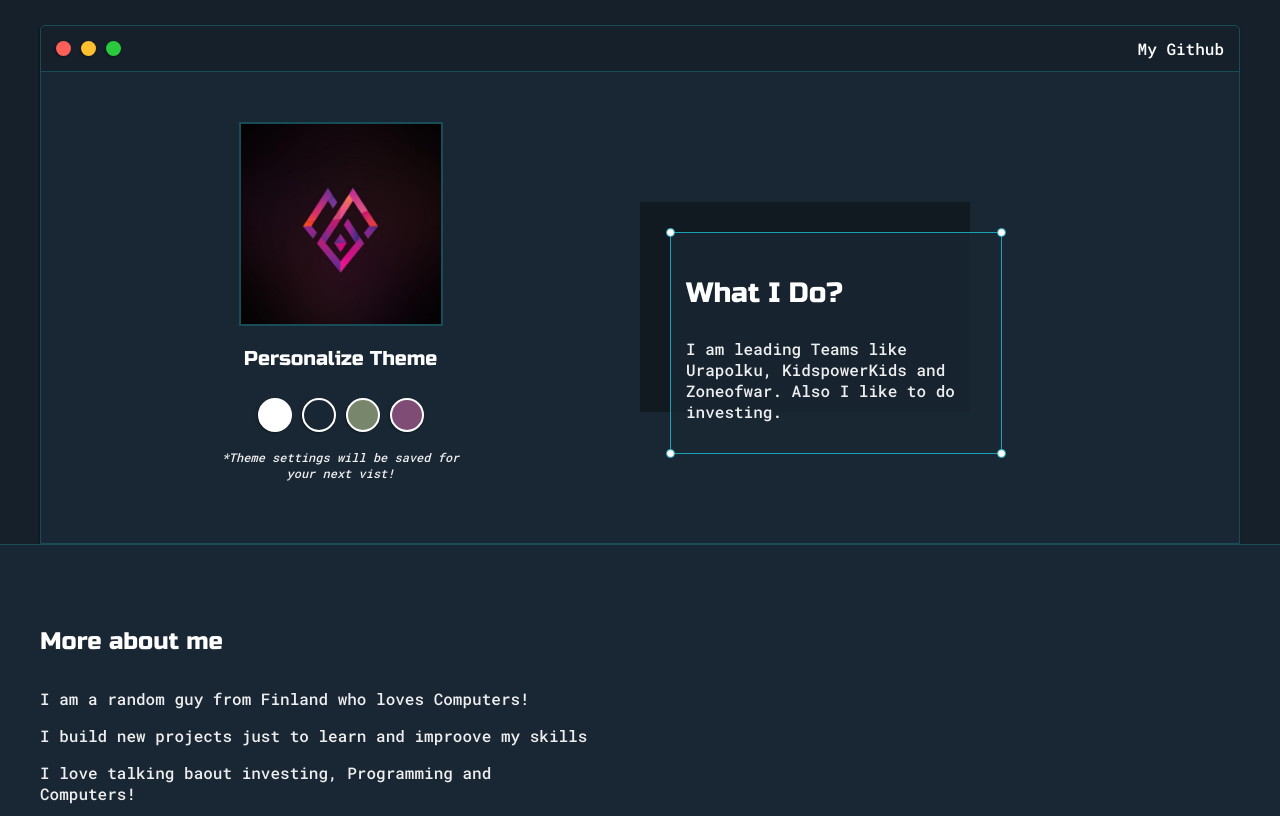
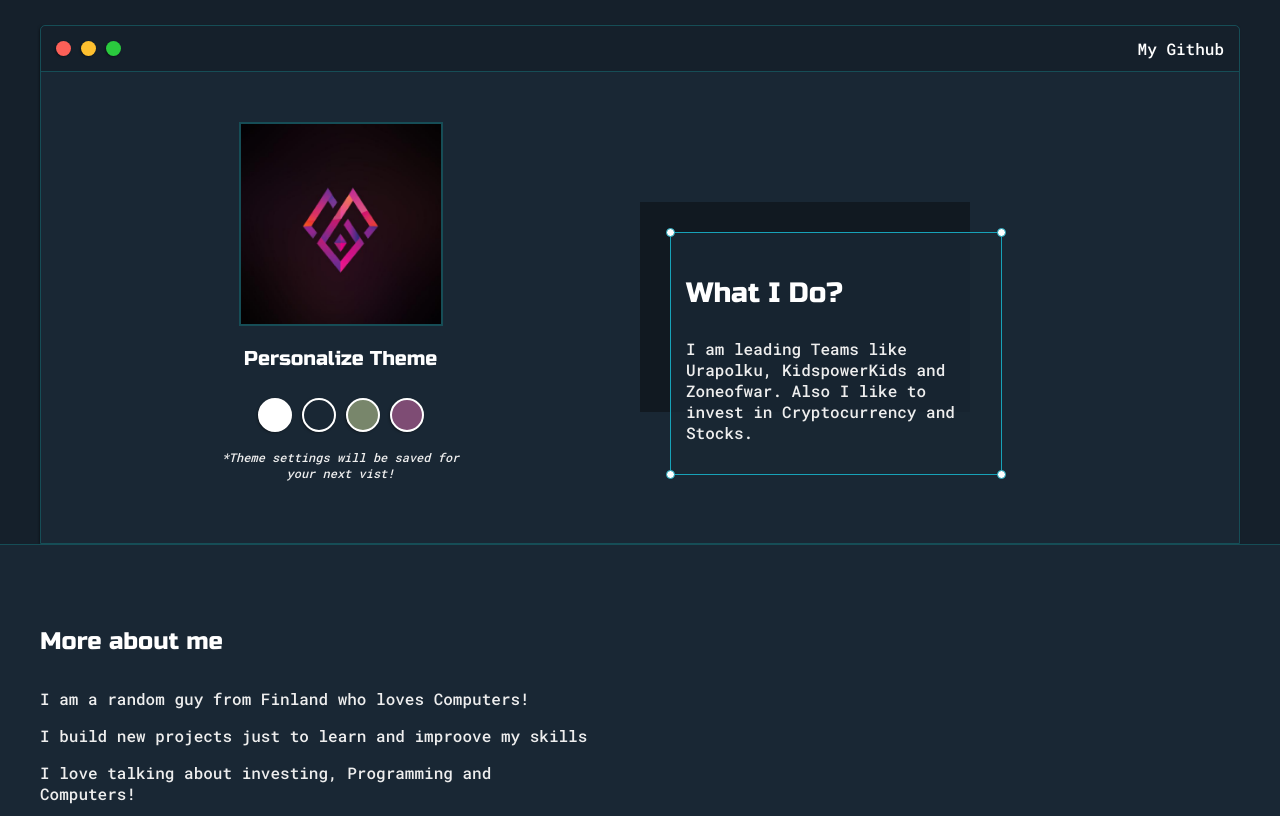
Before and after one commit to Ademrobert/Adem-Ottoman-Portfolio, a plain HTML site: page index.html in a window 1280 px wide. Shown: the part 136-952 px from the top of the page. Drawn offline with Linux system fonts and the light colour scheme.

Commit message:
Grammar fix

```diff
--- a/index.html
+++ b/index.html
@@ -62,7 +62,7 @@
 							<div id="corner-tl" class="corner"></div>
 							<div id="corner-tr" class="corner"></div>
 							<h3>What I Do?</h3>
-							<p>I am leading Teams like Urapolku, KidspowerKids and Zoneofwar. Also I like to do investing.</p>
+							<p>I am leading Teams like Urapolku, KidspowerKids and Zoneofwar. Also I like to invest in Cryptocurrency and Stocks.</p>
 							<div id="corner-br" class="corner"></div>
 							<div id="corner-bl" class="corner"></div>
 						</div>
@@ -82,7 +82,7 @@
 
 					<p>I build new projects just to learn and improove my skills</p>
 
-					<p> I love talking baout investing, Programming and Computers!</p>
+					<p> I love talking about investing, Programming and Computers!</p>
 
 
 					<hr>
```
